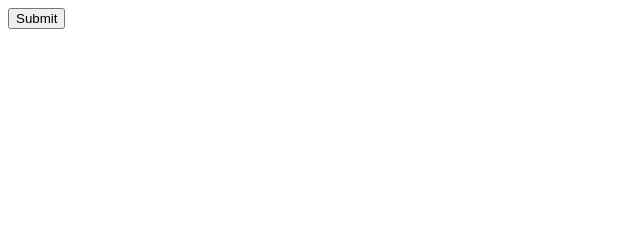
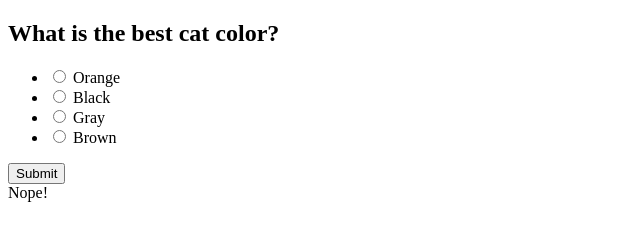
Before and after one commit to JGAO-TAMU/TAMUHACK-HACK, a plain HTML site: page index.html in a window 1280 px wide. Both pictures are taken after a click on the button "Submit". Shown: the whole page, without its empty margins (0-640 px from the left). Drawn offline with Linux system fonts and the light colour scheme.

Commit message:
Add files via upload

```diff
--- /dev/null
+++ b/checkq1.js
@@ -0,0 +1,15 @@
+
+document.addEventListener('DOMContentLoaded', function() {
+    document.getElementById('submit-button').addEventListener('click', checkAnswerForQuestion1);
+});
+function checkAnswerForQuestion1() {
+    let selectedOption = document.querySelector('input[name="question1"]:checked');
+    let resultElement = document.getElementById("result1");
+    if (selectedOption && selectedOption.value === "Black") {
+        // Correct
+        resultElement.textContent = "Correct!";
+    } else {
+        // Incorrect
+        resultElement.textContent = "Nope!";
+    }
+}
--- a/index.html
+++ b/index.html
@@ -1,15 +1,38 @@
 <!DOCTYPE html>
 <html>
 <head>
-    <title>My Web Quiz</title>
-    <!-- Link to CSS file -->
+    <title>My Cat Quiz</title>
+
 </head>
 <body>
-    <div id="quiz-container">
+    <div id="question1">
+        <h2>What is the best cat color?</h2>
         <!-- Quiz content will go here -->
+        <ul>
+            <li>
+                <input type="radio" id="option1" name="question1" value="Orange">
+                <label for="option1">Orange</label>
+            </li>
+            <li>
+                <input type="radio" id="option2" name="question1" value="Black">
+                <label for="option2">Black</label>
+            </li>
+            <li>
+                <input type="radio" id="option3" name="question1" value="Gray">
+                <label for="option3">Gray</label>
+            </li>
+            <li>
+                <input type="radio" id="option4" name="question1" value="Brown">
+                <label for="option4">Brown</label>
+            </li>
+        </ul>
     </div>
     <button id="submit-button">Submit</button>
-    <div id="result"></div>
+
+    <div id="result1"></div>
+
     <!-- Link to JavaScript file -->
+    <script src="checkq1.js"></script>
+
 </body>
 </html>
--- a/styles.css
+++ b/styles.css
@@ -1,6 +1,10 @@
 body {
     font-family: Arial, sans-serif;
 }
+/*Each question can be in its own div element,
+and you can initially hide all questions except the first one.*/
+
+
 #quiz-container {
     margin: 20px;
     /* Add more styles */
```
